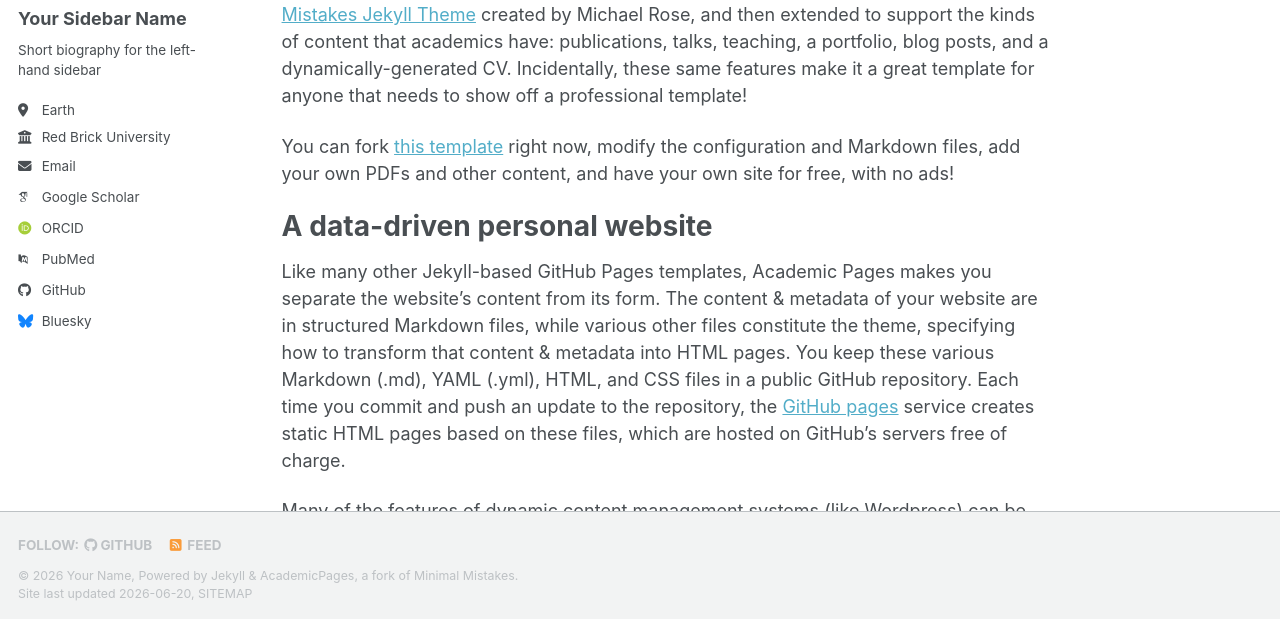
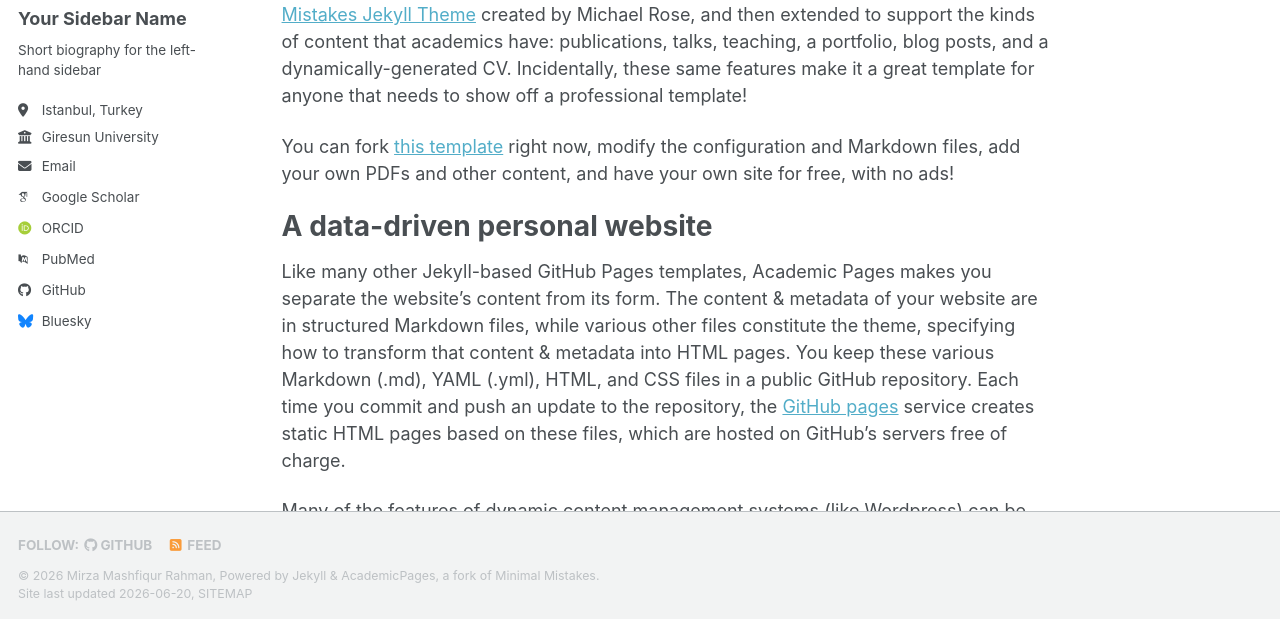
Before and after one commit to mashfique19/mashfique19.github.io, a Jekyll site: the page built from _pages/about.md, in a window 1280 px wide and 900 px high. Shown: the part 278-897 px from the top of the window. Built offline with Jekyll 4.4.1, drawn with Linux system fonts in a browser that asks for light colours; some web fonts are replaced; a script bundle is joined from its source files by our own code; library files that are not in the unit come from our copies.

Commit message:
Update personal details in _config.yml
Updated personal information including name, location, employer, and email.

```diff
--- a/_config.yml
+++ b/_config.yml
@@ -11,7 +11,7 @@ locale                   : "en-US"
 site_theme               : "default" # The available themes options are "default", "air", "sunrise", "mint", "dirt" and "contrast"
 title                    : "Your Name / Site Title"
 title_separator          : "-"
-name                     : &name "Your Name"
+name                     : &name "Mirza Mashfiqur Rahman"
 description              : &description "Your Name's academic portfolio"   # Update this with a general description of your site, this is the default if not overridden by a page
 url                      : https://academicpages.github.io # The base hostname & protocol for your site e.g. "https://[your GitHub username].github.io",
                                                            # or if you already have some other page hosted on Github then use "https://[your GitHub username].github.io/[Your Repo Name]"
@@ -27,10 +27,10 @@ author:
   name             : "Your Sidebar Name"
   pronouns         : # example: "she/her"
   bio              : "Short biography for the left-hand sidebar"
-  location         : "Earth"
-  employer         : "Red Brick University"
+  location         : "Istanbul, Turkey"
+  employer         : "Giresun University"
   uri              : # URL
-  email            : "none@example.org"
+  email            : "mashfique19@gmail.com"
 
   # Academic websites
   academia         : # URL
```
